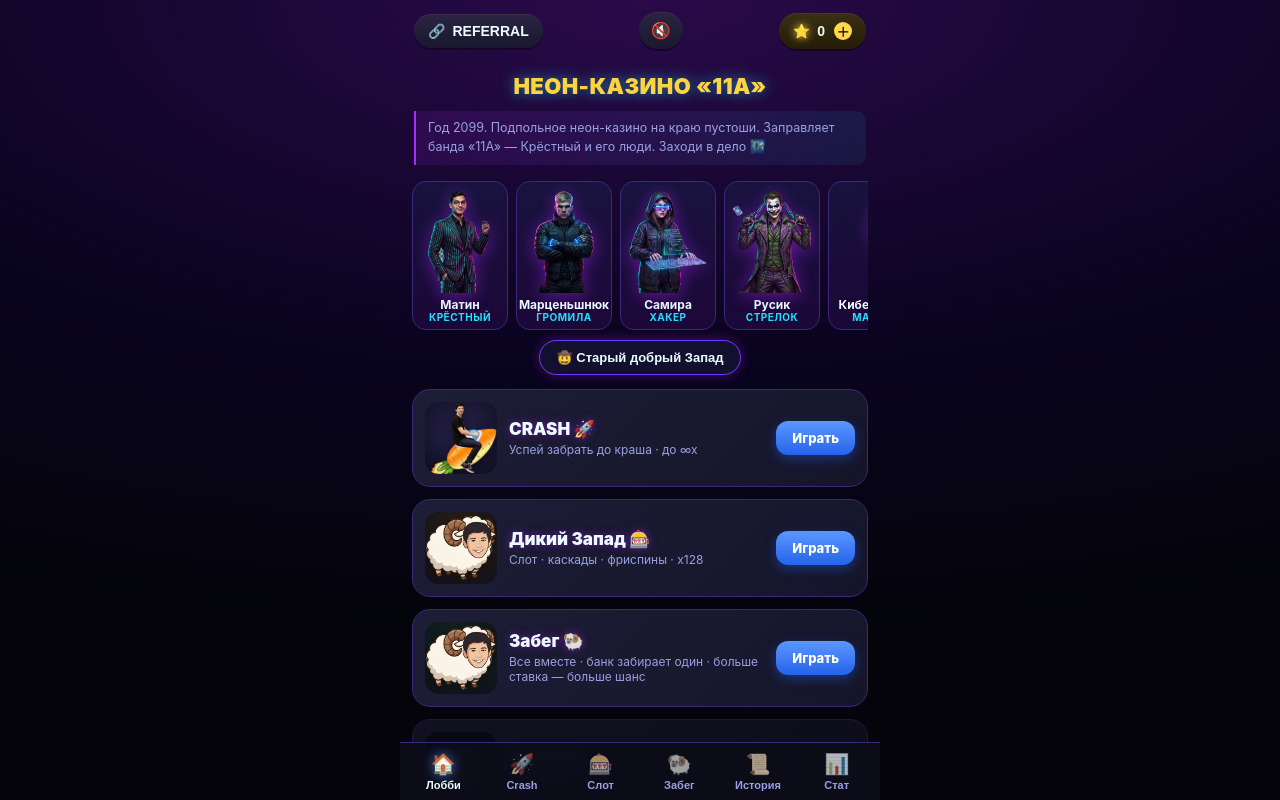
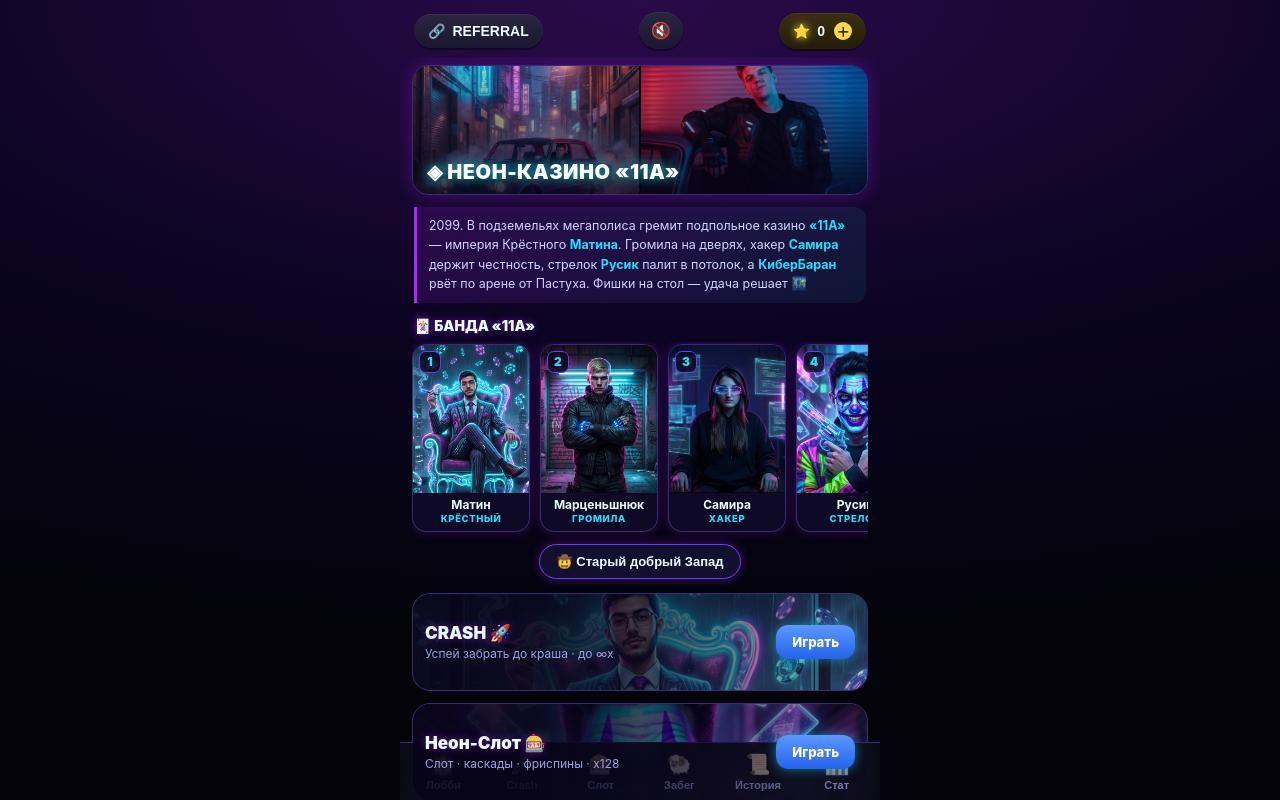
Before and after one commit to tigrcyberpunk2077-cell/crash-casino, a plain HTML site: page casino/webapp/static/index.html in a window 1280 px wide. Drawn offline with Linux system fonts and the light colour scheme.

Commit message:
feat(лор): лобби под референс — баннер-город, арт-карточки банды, full-art игры
- Баннер-город «НЕОН-КАЗИНО 11A» сверху (кроп из сцены).
- Банда = карточки с полным артом (с неон-фоном) + номер + имя + роль, лента.
- Игры с полным артом в неон-теме: Crash=Матин, Слот=Русик(Джокер), Забег=КиберБаран.
- Расширенный сюжет в лор-блоке. Арт нарезан из сцен Nano Banana. Кэш v=24.

```diff
--- a/casino/webapp/static/index.html
+++ b/casino/webapp/static/index.html
@@ -4,7 +4,7 @@
 <meta charset="UTF-8">
 <meta name="viewport" content="width=device-width, initial-scale=1.0, maximum-scale=1.0, user-scalable=no, viewport-fit=cover">
 <title>Crash Casino</title>
-<link rel="stylesheet" href="/static/style.css?v=23">
+<link rel="stylesheet" href="/static/style.css?v=24">
 <script>document.documentElement.setAttribute("data-theme", localStorage.getItem("theme") || "neon");</script>
 <script src="https://telegram.org/js/telegram-web-app.js"></script>
 </head>
@@ -26,36 +26,41 @@
 
   <!-- Витрина игр (лобби) -->
   <section class="view" id="view-lobby">
-    <div class="lobby-hero">
-      <span class="t-west">🤠 КАЗИНО «ДИКИЙ ЗАПАД»</span>
-      <span class="t-neon">НЕОН-КАЗИНО «11A»</span>
+    <div class="lobby-hero"><span class="t-west">🤠 КАЗИНО «ДИКИЙ ЗАПАД»</span></div>
+    <div class="hero-banner">
+      <img src="/static/cyber/banner.jpg?v=24" alt="">
+      <div class="hero-title">◈ НЕОН-КАЗИНО «11A»</div>
     </div>
-    <div class="lore">Год 2099. Подпольное неон-казино на краю пустоши. Заправляет банда «11A» — Крёстный и его люди. Заходи в дело 🌃</div>
+    <div class="lore">2099. В подземельях мегаполиса гремит подпольное казино <b>«11A»</b> — империя Крёстного <b>Матина</b>. Громила на дверях, хакер <b>Самира</b> держит честность, стрелок <b>Русик</b> палит в потолок, а <b>КиберБаран</b> рвёт по арене от Пастуха. Фишки на стол — удача решает 🌃</div>
+    <div class="crew-title">🃏 БАНДА «11A»</div>
     <div class="crew" id="crew">
-      <div class="cm"><img src="/static/cyber/matin.png?v=23" alt=""><b>Матин</b><small>Крёстный</small></div>
-      <div class="cm"><img src="/static/cyber/gorila.png?v=23" alt=""><b>Марценьшнюк</b><small>Громила</small></div>
-      <div class="cm"><img src="/static/cyber/samira.png?v=23" alt=""><b>Самира</b><small>Хакер</small></div>
-      <div class="cm"><img src="/static/cyber/rusik.png?v=23" alt=""><b>Русик</b><small>Стрелок</small></div>
-      <div class="cm"><img src="/static/cyber/baran.png?v=23" alt=""><b>КиберБаран</b><small>Маскот</small></div>
-      <div class="cm"><img src="/static/cyber/pastuh.png?v=23" alt=""><b>Пастух</b><small>Охотник</small></div>
-      <div class="cm"><img src="/static/cyber/gryaz.png?v=23" alt=""><b>Кап. Грязь</b><small>Боец</small></div>
-      <div class="cm"><img src="/static/cyber/dima.png?v=23" alt=""><b>Дима</b><small>Гонщик</small></div>
-      <div class="cm"><img src="/static/cyber/kolya.png?v=23" alt=""><b>Коля</b><small>Кальян</small></div>
+      <div class="cm"><span class="cm-num">1</span><img src="/static/cyber/card_matin.jpg?v=24" alt=""><b>Матин</b><small>Крёстный</small></div>
+      <div class="cm"><span class="cm-num">2</span><img src="/static/cyber/card_gorila.jpg?v=24" alt=""><b>Марценьшнюк</b><small>Громила</small></div>
+      <div class="cm"><span class="cm-num">3</span><img src="/static/cyber/card_samira.jpg?v=24" alt=""><b>Самира</b><small>Хакер</small></div>
+      <div class="cm"><span class="cm-num">4</span><img src="/static/cyber/card_rusik.jpg?v=24" alt=""><b>Русик</b><small>Стрелок</small></div>
+      <div class="cm"><span class="cm-num">5</span><img src="/static/cyber/card_baran.jpg?v=24" alt=""><b>КиберБаран</b><small>Маскот</small></div>
+      <div class="cm"><span class="cm-num">6</span><img src="/static/cyber/card_pastuh.jpg?v=24" alt=""><b>Пастух</b><small>Охотник</small></div>
+      <div class="cm"><span class="cm-num">7</span><img src="/static/cyber/card_gryaz.jpg?v=24" alt=""><b>Кап. Грязь</b><small>Боец</small></div>
+      <div class="cm"><span class="cm-num">8</span><img src="/static/cyber/card_dima.jpg?v=24" alt=""><b>Дима</b><small>Гонщик</small></div>
+      <div class="cm"><span class="cm-num">9</span><img src="/static/cyber/card_kolya.jpg?v=24" alt=""><b>Коля</b><small>Кальян</small></div>
     </div>
     <button class="theme-toggle" id="themeBtn">🤠 Старый добрый Запад</button>
     <div class="games">
       <div class="gamecard" data-game="crash">
-        <div class="gc-art gc-crash"><img src="/static/rocket.png?v=23" alt=""></div>
+        <img class="gc-full" src="/static/cyber/card_matin.jpg?v=24" alt="">
+        <div class="gc-art gc-crash"><img src="/static/rocket.png?v=24" alt=""></div>
         <div class="gc-info"><div class="gc-title">CRASH 🚀</div><div class="gc-sub">Успей забрать до краша · до ∞x</div></div>
         <div class="gc-play">Играть</div>
       </div>
       <div class="gamecard" data-game="slot">
-        <div class="gc-art gc-slot"><img src="/static/slot/h1.png?v=23" alt=""></div>
-        <div class="gc-info"><div class="gc-title">Дикий Запад 🎰</div><div class="gc-sub">Слот · каскады · фриспины · x128</div></div>
+        <img class="gc-full" src="/static/cyber/card_rusik.jpg?v=24" alt="">
+        <div class="gc-art gc-slot"><img src="/static/slot/h1.png?v=24" alt=""></div>
+        <div class="gc-info"><div class="gc-title">Неон-Слот 🎰</div><div class="gc-sub">Слот · каскады · фриспины · x128</div></div>
         <div class="gc-play">Играть</div>
       </div>
       <div class="gamecard" data-game="jackpot">
-        <div class="gc-art gc-race"><img src="/static/slot/h1.png?v=23" alt=""></div>
+        <img class="gc-full" src="/static/cyber/card_baran.jpg?v=24" alt="">
+        <div class="gc-art gc-race"><img src="/static/slot/h1.png?v=24" alt=""></div>
         <div class="gc-info"><div class="gc-title">Забег 🐏</div><div class="gc-sub">Все вместе · банк забирает один · больше ставка — больше шанс</div></div>
         <div class="gc-play">Играть</div>
       </div>
@@ -139,8 +144,8 @@
     <div class="race-field" id="raceField">
       <div class="race-zones" id="raceZones"></div>
       <div class="race-fences" id="raceFences"></div>
-      <img class="race-actor shep" id="raceShep" src="/static/slot/h3.png?v=23" alt="">
-      <img class="race-actor ram" id="raceRam" src="/static/slot/h1.png?v=23" alt="">
+      <img class="race-actor shep" id="raceShep" src="/static/slot/h3.png?v=24" alt="">
+      <img class="race-actor ram" id="raceRam" src="/static/slot/h1.png?v=24" alt="">
       <div class="race-winner" id="raceWinner"></div>
     </div>
 
@@ -224,9 +229,9 @@
   </div>
 
 </div>
-<script src="/static/audio.js?v=23"></script>
-<script src="/static/slot.js?v=23"></script>
-<script src="/static/race.js?v=23"></script>
-<script src="/static/app.js?v=23"></script>
+<script src="/static/audio.js?v=24"></script>
+<script src="/static/slot.js?v=24"></script>
+<script src="/static/race.js?v=24"></script>
+<script src="/static/app.js?v=24"></script>
 </body>
 </html>
--- a/casino/webapp/static/style.css
+++ b/casino/webapp/static/style.css
@@ -24,26 +24,49 @@ html[data-theme="neon"] body{
 html[data-theme="neon"] .lobby-hero{text-shadow:0 0 14px rgba(34,224,255,.6);}
 html[data-theme="neon"] .gc-title{text-shadow:0 0 8px rgba(176,38,255,.5);}
 
-/* шапка лобби: разный текст по теме */
-.t-neon{display:none;}
-html[data-theme="neon"] .t-neon{display:inline;}
-html[data-theme="neon"] .t-west{display:none;}
+/* шапка: текст-Запад в west, баннер-город в neon */
+html[data-theme="neon"] .lobby-hero{display:none;}
+.hero-banner{display:none;}
+html[data-theme="neon"] .hero-banner{display:block;position:relative;border-radius:16px;overflow:hidden;margin:2px 0 12px;
+  border:1px solid #3a2a7a;box-shadow:0 0 20px rgba(176,38,255,.3);}
+.hero-banner img{width:100%;height:128px;object-fit:cover;display:block;}
+.hero-banner::after{content:"";position:absolute;inset:0;background:linear-gradient(180deg,rgba(8,4,24,.1),rgba(8,4,24,.85));}
+.hero-title{position:absolute;left:14px;bottom:10px;z-index:2;font-size:20px;font-weight:900;color:#fff;
+  text-shadow:0 0 12px #22e0ff,0 2px 6px #000;letter-spacing:.5px;}
 
-/* лор-блок (только неон) */
+/* лор */
 .lore{display:none;}
-html[data-theme="neon"] .lore{display:block;margin:-4px 2px 12px;font-size:12.5px;line-height:1.5;color:var(--muted);
-  background:linear-gradient(90deg,rgba(176,38,255,.12),rgba(34,224,255,.08));border-left:2px solid #b026ff;border-radius:0 10px 10px 0;padding:8px 12px;}
+html[data-theme="neon"] .lore{display:block;margin:0 2px 14px;font-size:12.5px;line-height:1.55;color:#cfd3ff;
+  background:linear-gradient(90deg,rgba(176,38,255,.14),rgba(34,224,255,.08));border-left:3px solid #b026ff;
+  border-radius:0 12px 12px 0;padding:9px 12px;}
+.lore b{color:#22e0ff;font-weight:700;}
 
-/* банда: горизонтальная лента с именами/ролями (только неон) */
+/* заголовок банды */
+.crew-title{display:none;}
+html[data-theme="neon"] .crew-title{display:block;margin:2px 2px 8px;font-size:14px;font-weight:900;color:var(--txt);
+  text-shadow:0 0 10px rgba(176,38,255,.6);}
+
+/* банда: карточки с артом (только неон) */
 .crew{display:none;}
-html[data-theme="neon"] .crew{display:flex;gap:8px;overflow-x:auto;padding:4px 2px 10px;scroll-snap-type:x mandatory;}
+html[data-theme="neon"] .crew{display:flex;gap:10px;overflow-x:auto;padding:2px 2px 12px;scroll-snap-type:x mandatory;}
 .crew::-webkit-scrollbar{display:none;}
-.cm{flex:0 0 auto;width:96px;scroll-snap-align:start;display:flex;flex-direction:column;align-items:center;
-  background:linear-gradient(180deg,rgba(34,224,255,.06),rgba(176,38,255,.10));border:1px solid #3a2a7a;border-radius:14px;padding:8px 4px 6px;}
-.cm img{height:104px;width:auto;object-fit:contain;filter:drop-shadow(0 3px 8px rgba(176,38,255,.45));}
-.cm b{font-size:12px;color:var(--txt);margin-top:4px;text-align:center;line-height:1.1;}
-.cm small{font-size:10px;color:#22e0ff;font-weight:700;text-transform:uppercase;letter-spacing:.5px;}
+.cm{flex:0 0 auto;width:118px;scroll-snap-align:start;position:relative;border-radius:14px;overflow:hidden;
+  border:1px solid #3a2a7a;background:#0e0a26;box-shadow:0 0 12px rgba(176,38,255,.25);}
+.cm img{width:100%;height:148px;object-fit:cover;object-position:top center;display:block;}
+.cm b{display:block;font-size:12px;color:var(--txt);text-align:center;margin-top:5px;line-height:1.1;padding:0 2px;}
+.cm small{display:block;font-size:9.5px;color:#22e0ff;font-weight:800;text-transform:uppercase;letter-spacing:.6px;text-align:center;margin:2px 0 7px;}
+.cm-num{position:absolute;top:6px;left:6px;z-index:2;width:22px;height:22px;border-radius:7px;
+  background:rgba(8,4,24,.8);border:1px solid #6a3aff;color:#22e0ff;font-size:12px;font-weight:900;display:grid;place-items:center;}
 .cm:active{transform:translateY(-3px);}
+
+/* игры: полный арт в неон-теме */
+.gc-full{display:none;}
+html[data-theme="neon"] .gamecard{position:relative;overflow:hidden;min-height:98px;}
+html[data-theme="neon"] .gc-full{display:block;position:absolute;inset:0;width:100%;height:100%;object-fit:cover;object-position:center 26%;z-index:0;}
+html[data-theme="neon"] .gamecard::after{content:"";position:absolute;inset:0;z-index:1;background:linear-gradient(90deg,rgba(8,4,24,.92) 28%,rgba(8,4,24,.2));}
+html[data-theme="neon"] .gc-art{display:none;}
+html[data-theme="neon"] .gc-info,html[data-theme="neon"] .gc-play{position:relative;z-index:2;}
+html[data-theme="neon"] .gc-play{box-shadow:0 0 12px rgba(34,224,255,.5);}
 
 /* кнопка переключения темы */
 .theme-toggle{display:block;margin:0 auto 14px;padding:9px 16px;border-radius:999px;
```
Also changed, not shown: .claude/settings.local.json, casino/webapp/static/cyber/banner.jpg (added), casino/webapp/static/cyber/card_baran.jpg (added), casino/webapp/static/cyber/card_dima.jpg (added), casino/webapp/static/cyber/card_gorila.jpg (added), casino/webapp/static/cyber/card_gryaz.jpg (added), casino/webapp/static/cyber/card_kolya.jpg (added), casino/webapp/static/cyber/card_matin.jpg (added), casino/webapp/static/cyber/card_pastuh.jpg (added), casino/webapp/static/cyber/card_rusik.jpg (added), casino/webapp/static/cyber/card_samira.jpg (added).
